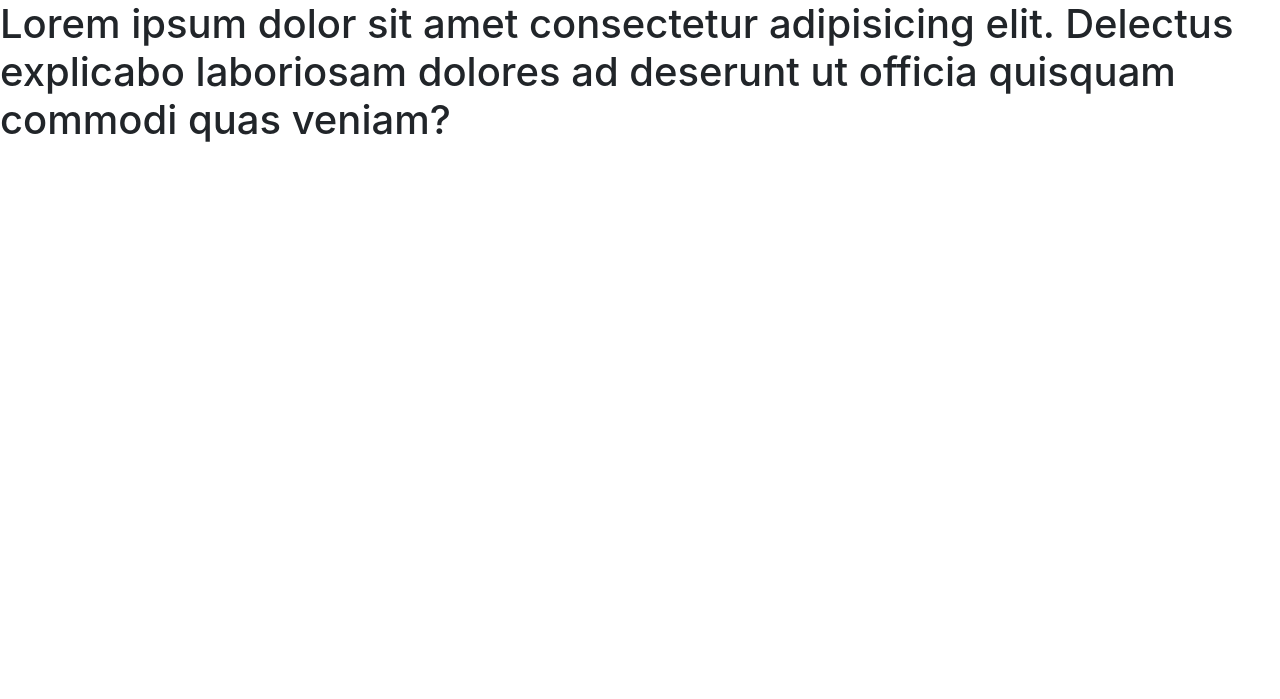
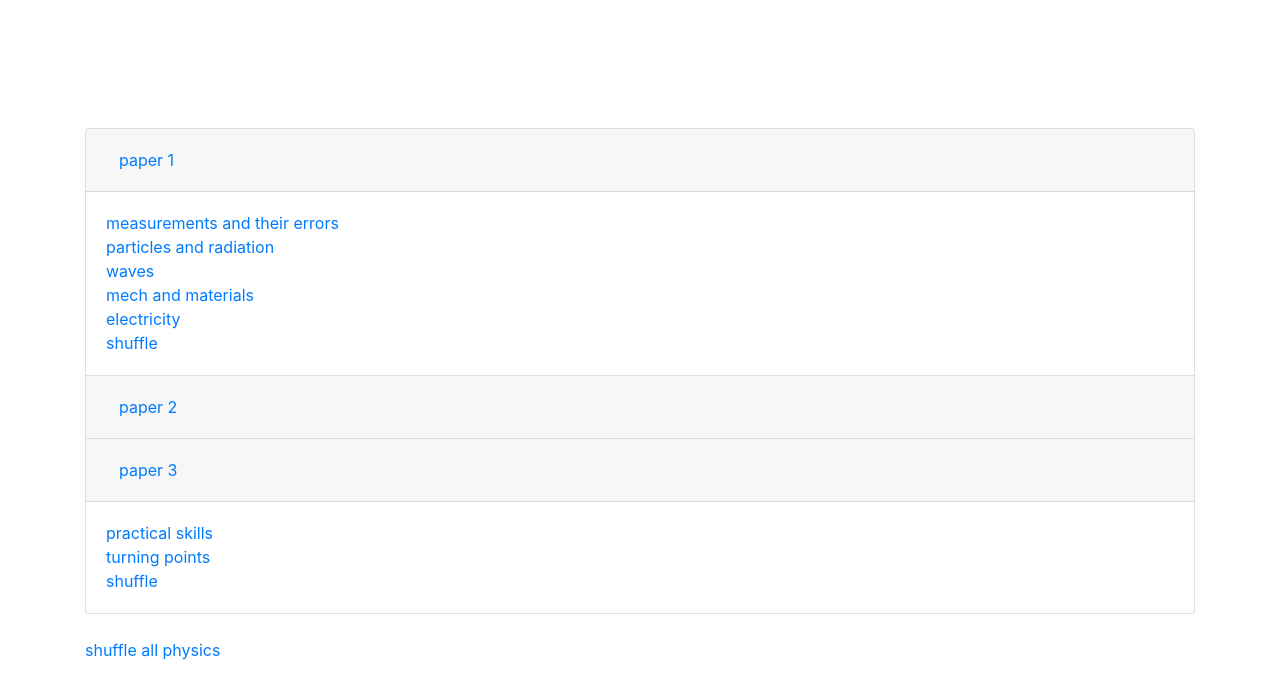
Before and after one commit to archit-ku/many-questions, a Flask app: template website/templates/physics.html in a window 1280 px wide. Shown: the part 56-755 px from the top of the page. Run offline with Flask 3, Linux system fonts and the light colour scheme; the template is opened without the code that fills it, so the values that code supplies are empty; some libraries are stand-ins or nearby versions.

Commit message:
erm this wont rly work for physics. copy code for comp from math, and populate everything

```diff
--- a/website/templates/base.html
+++ b/website/templates/base.html
@@ -29,9 +29,9 @@
       <div class="collapse navbar-collapse" id="navbar">
         <div class="navbar-nav">
           <a class="nav-item nav-link" id="home" href="/">home</a>
-          <a class="nav-item nav-link" id="home" href="/math">math</a>
-          <a class="nav-item nav-link" id="home" href="/physics">physics</a>
-          <a class="nav-item nav-link" id="home" href="/compsci">compsci</a>
+          <a class="nav-item nav-link" id="home" href="/math/get">math</a>
+          <a class="nav-item nav-link" id="home" href="/physics/get">physics</a>
+          <a class="nav-item nav-link" id="home" href="/compsci/get">compsci</a>
         </div>
       </div>
     </nav>
@@ -52,5 +52,9 @@
       integrity="sha384-JjSmVgyd0p3pXB1rRibZUAYoIIy6OrQ6VrjIEaFf/nJGzIxFDsf4x0xIM+B07jRM"
       crossorigin="anonymous"
     ></script>
+    <script
+      src="https://kit.fontawesome.com/1651e15625.js"
+      crossorigin="anonymous"
+    ></script>
   </body>
 </html>
--- a/website/templates/home.html
+++ b/website/templates/home.html
@@ -4,15 +4,15 @@ content %}
 <div style="display: flex; justify-content: center; margin: 20%">
   <div class="btn-group" style="align-items: flex-end">
     <button type="button" class="btn btn-secondary">
-      <a style="color: aliceblue" href="/math">math</a>
+      <a style="color: aliceblue" href="/math/get">math</a>
     </button>
 
     <button type="button" class="btn btn-secondary">
-      <a style="color: aliceblue" href="/physics">physics</a>
+      <a style="color: aliceblue" href="/physics/get">physics</a>
     </button>
 
     <button type="button" class="btn btn-secondary">
-      <a style="color: aliceblue" href="/compsci">compsci</a>
+      <a style="color: aliceblue" href="/compsci/get">compsci</a>
     </button>
   </div>
 </div>
--- a/website/templates/physics.html
+++ b/website/templates/physics.html
@@ -1,7 +1,112 @@
 {% extends "base.html" %} {% block title %}Physics{% endblock %} {% block
 content %}
-<h1>
-  Lorem ipsum dolor sit amet consectetur adipisicing elit. Delectus explicabo
-  laboriosam dolores ad deserunt ut officia quisquam commodi quas veniam?
-</h1>
+<div class="container" style="justify-content: center; padding-top: 10%">
+  <div class="accordion" id="physicsSelection">
+    <div class="card">
+      <div class="card-header" id="paper1">
+        <h5 class="mb-0">
+          <button
+            class="btn btn-link"
+            type="button"
+            data-toggle="collapse"
+            data-target="#paper1Content"
+            aria-expanded="true"
+            aria-controls="paper1Content"
+          >
+            paper 1
+          </button>
+        </h5>
+      </div>
+
+      <div
+        id="paper1Content"
+        class="collapse show"
+        aria-labelledby="paper1"
+        data-parent="#physicsSelection"
+      >
+        <div class="card-body">
+          <a href="paper1_measurementsAndTheirErrors"
+            >measurements and their errors</a
+          >
+          <br />
+          <a href="paper1_particlesAndRadiation">particles and radiation</a>
+          <br />
+          <a href="paper1_waves">waves</a>
+          <br />
+          <a href="paper1_mechAndMaterials">mech and materials</a>
+          <br />
+          <a href="paper1_electricity">electricity</a>
+          <br />
+          <a href="paper1_shuffle">shuffle</a>
+        </div>
+      </div>
+    </div>
+
+    <div class="card">
+      <div class="card-header" id="paper2">
+        <h5 class="mb-0">
+          <button
+            class="btn btn-link collapsed"
+            type="button"
+            data-toggle="collapse"
+            data-target="#paper2Content"
+            aria-expanded="false"
+            aria-controls="paper2Content"
+          >
+            paper 2
+          </button>
+        </h5>
+      </div>
+      <div
+        id="paper2Content"
+        class="collapse"
+        aria-labelledby="paper2"
+        data-parent="#physicsSelection"
+      >
+        <div class="card-body">
+          <a href="paper2_thermal">thermal</a>
+          <br />
+          <a href="paper2_fields">fields</a>
+          <br />
+          <a href="paper2_nuclear">nuclear</a>
+          <br />
+          <a href="paper2_shuffle">shuffle</a>
+        </div>
+      </div>
+    </div>
+
+    <div class="card">
+      <div class="card-header" id="paper3">
+        <h5 class="mb-0">
+          <button
+            class="btn btn-link"
+            type="button"
+            data-toggle="collapse"
+            data-target="#paper3Content"
+            aria-expanded="true"
+            aria-controls="paper3Content"
+          >
+            paper 3
+          </button>
+        </h5>
+      </div>
+      <div
+        id="paper3Content"
+        class="collapse show"
+        aria-labelledby="paper3"
+        data-parent="#physicsSelection"
+      >
+        <div class="card-body">
+          <a href="paper3_practicalSkills">practical skills</a>
+          <br />
+          <a href="paper3_turningPoints">turning points</a>
+          <br />
+          <a href="paper3_shuffle">shuffle</a>
+        </div>
+      </div>
+    </div>
+  </div>
+  <br />
+  <a href="shuffle">shuffle all physics</a>
+</div>
 {% endblock %}
```
Also changed, not shown: website/templates/QA.html (added, +36 -0 lines), website/templates/math.html (+20 -2 lines), website/views.py (+68 -6 lines), website/static/compsci/data_structures/1a.png (added), website/static/compsci/data_structures/1q.png (added), website/static/compsci/programming/1a.png (added), website/static/compsci/programming/1q.png (added), website/static/math/single/pure/1a.png (renamed from website/static/math/single/pure/1m.png), website/static/math/single/pure/2a.png (renamed from website/static/math/single/pure/2m.png).
